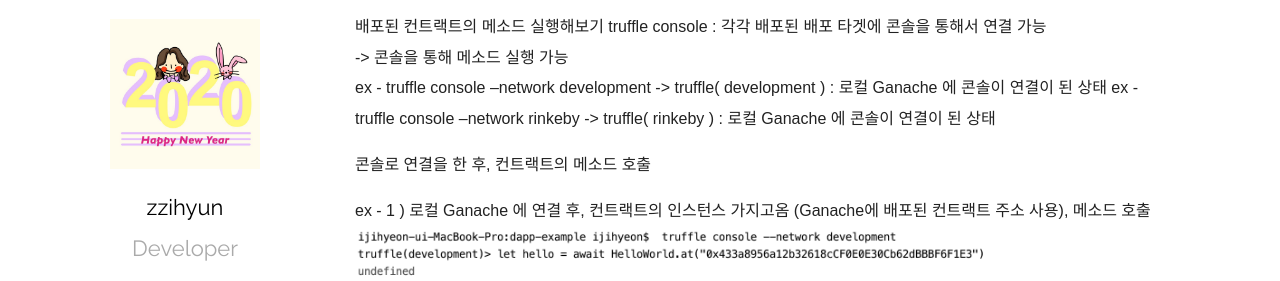
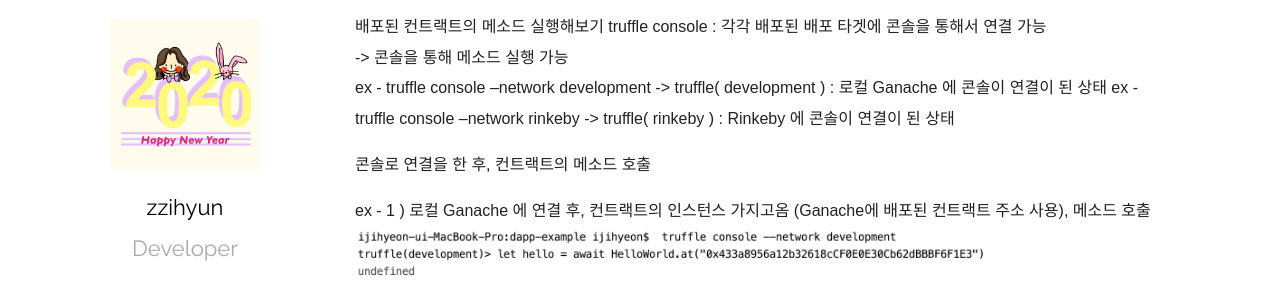
Before and after one commit to jhhhj1002/jhhhj1002.github.io, a Jekyll site: the page built from _posts/2020-03-27-Truffle-in-Blockchain-02.markdown, in a window 1280 px wide and 900 px high, scrolled down 7030 px. Shown: the part 181-462 px from the top of the window. Built offline with Jekyll 4.4.1, drawn with Linux system fonts in a browser that asks for light colours.

Commit message:
Update 2020-03-27-Truffle-in-Blockchain-02.markdown

```diff
--- a/_posts/2020-03-27-Truffle-in-Blockchain-02.markdown
+++ b/_posts/2020-03-27-Truffle-in-Blockchain-02.markdown
@@ -120,7 +120,7 @@ truffle networks 를 통해 로컬( Ganache )에 배포한 컨트랙트 주소
   truffle console : 각각 배포된 배포 타겟에 콘솔을 통해서 연결 가능
                     -> 콘솔을 통해 메소드 실행 가능
   ex - truffle console --network development -> truffle( development ) : 로컬 Ganache 에 콘솔이 연결이 된 상태
-  ex - truffle console --network rinkeby -> truffle( rinkeby ) : 로컬 Ganache 에 콘솔이 연결이 된 상태
+  ex - truffle console --network rinkeby -> truffle( rinkeby ) : Rinkeby 에 콘솔이 연결이 된 상태
 
 
 콘솔로 연결을 한 후, 컨트랙트의 메소드 호출
```
